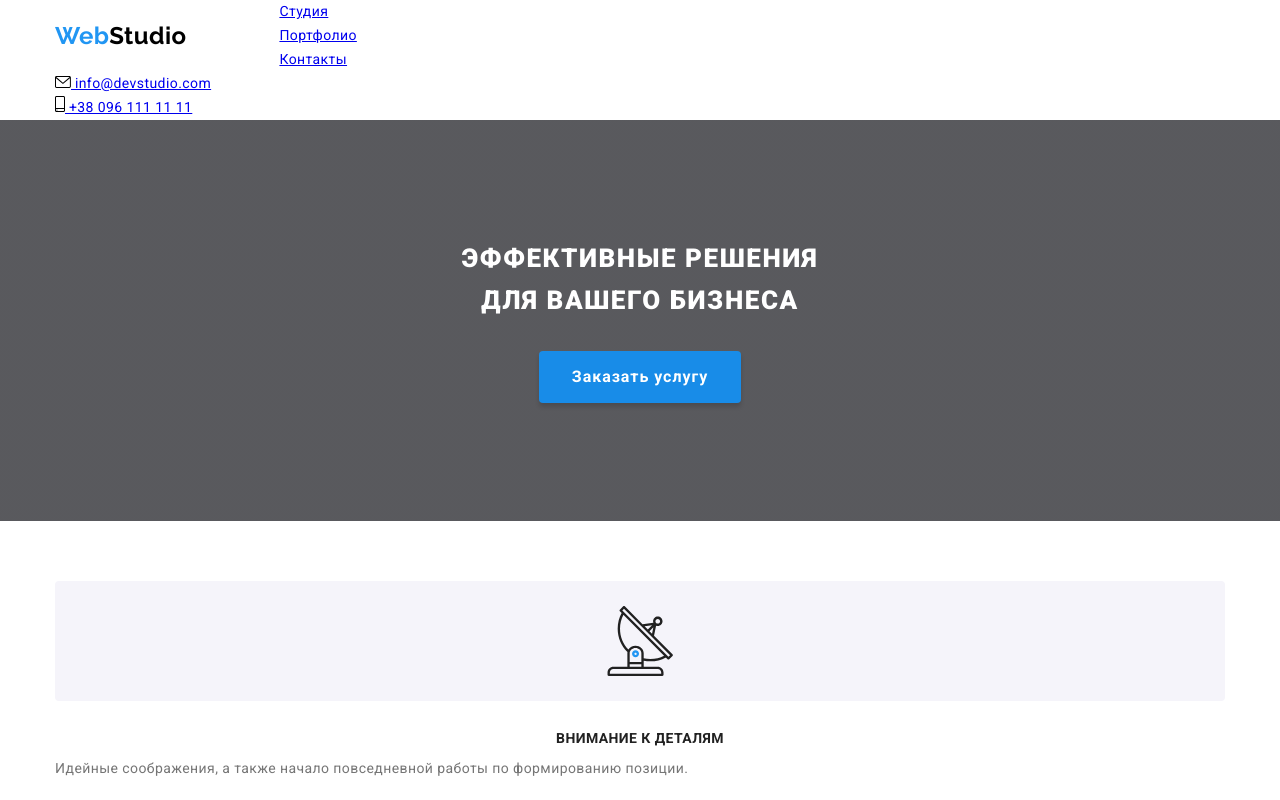
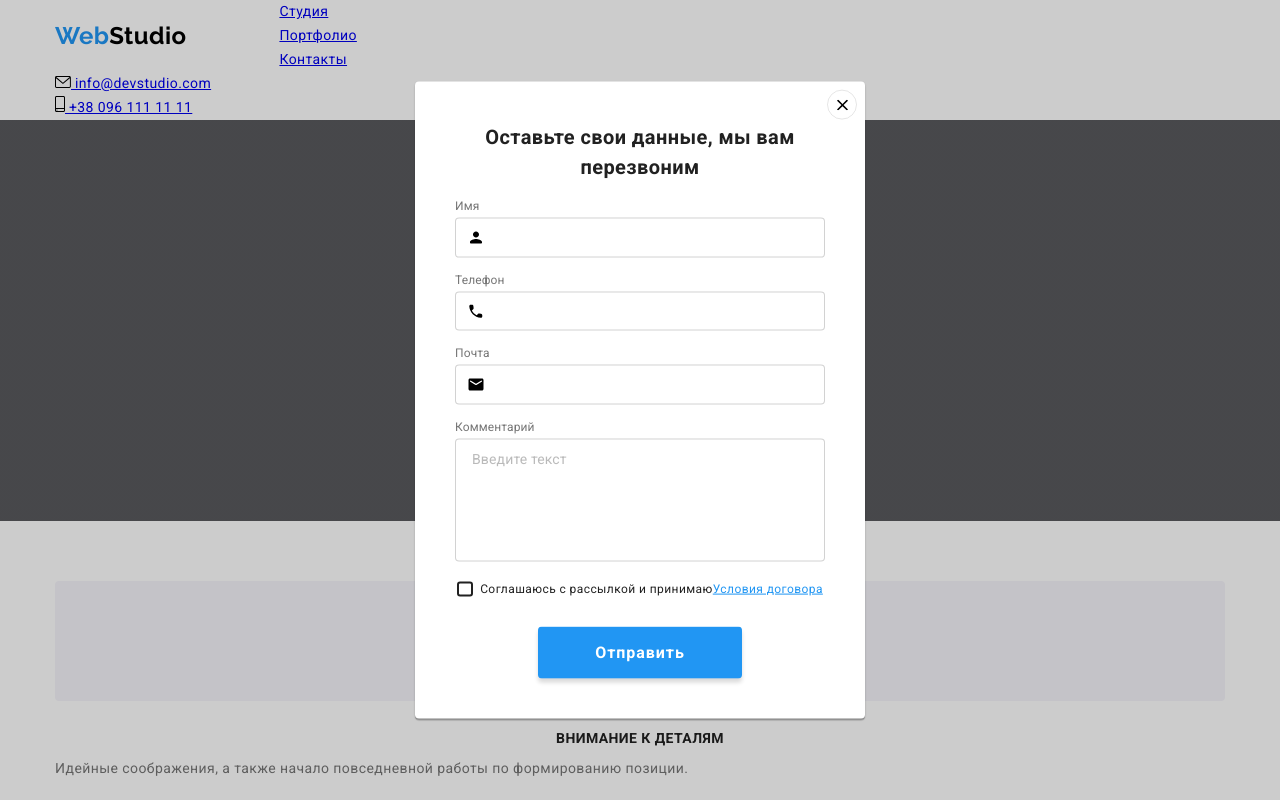
Before and after one commit to Zmei55/goit-markup-hw-08, a plain HTML site: page index.html in a window 1280 px wide. Both pictures are taken after a click on the button "Заказать услугу". Shown: the top 800 px of the page. Drawn offline with nearby package versions, Linux system fonts and the light colour scheme.

Commit message:
sass modal form

```diff
--- a/index.html
+++ b/index.html
@@ -629,7 +629,7 @@
             <a class="form__policy" href=""> Условия договора</a>
           </label>
 
-          <button class="button form__button" type="submit">Отправить</button>
+          <button class="button button--form" type="submit">Отправить</button>
         </form>
 
         <button class="modal__button" type="button" data-modal-close>
--- a/sass/components/common/_button.scss
+++ b/sass/components/common/_button.scss
@@ -31,3 +31,12 @@
   margin-right: auto;
   margin-left: auto;
 }
+
+.button--form {
+  display: block;
+  padding: 10px 56px;
+  letter-spacing: 0.06em;
+
+  margin-right: auto;
+  margin-left: auto;
+}
--- /dev/null
+++ b/sass/components/index/_form.scss
@@ -0,0 +1,124 @@
+.form__title {
+  font-weight: bold;
+  font-size: 20px;
+  line-height: 1.5;
+  text-align: center;
+
+  margin-bottom: 12px;
+}
+
+.form__date {
+  margin-bottom: 20px;
+}
+
+.form__field:not(:last-child) {
+  margin-bottom: 10px;
+}
+
+.form__label {
+  color: $second-theme-color;
+  font-size: 12px;
+  line-height: 1.17;
+  letter-spacing: 0.01em;
+
+  margin-bottom: 4px;
+}
+
+.form__box {
+  position: relative;
+  display: block;
+}
+
+.form__input {
+  width: 100%;
+  padding: 12px;
+  padding-left: 42px;
+
+  @include bordered(rgba(33, 33, 33, 0.2));
+  border-radius: 4px;
+
+  transition: border-color 250ms $timing-function;
+
+  &:focus {
+    outline: none;
+    border-color: $accent-theme;
+  }
+}
+
+.form__icon {
+  position: absolute;
+  top: 50%;
+  left: 12px;
+  transform: translateY(-50%);
+
+  width: 18px;
+  height: 18px;
+
+  transition: fill 250ms $timing-function;
+
+  .form__input:focus + & {
+    fill: $accent-theme;
+  }
+}
+
+.form__comment {
+  display: block;
+  width: 100%;
+  padding: 12px 16px;
+
+  resize: none;
+
+  @include bordered(rgba(33, 33, 33, 0.2));
+  border-radius: 4px;
+
+  &:focus {
+    outline: none;
+    border-color: $accent-theme;
+  }
+
+  &::placeholder {
+    font-size: 14px;
+    line-height: 1.14;
+    letter-spacing: 0.01em;
+
+    color: rgba(117, 117, 117, 0.5);
+  }
+}
+
+.form__check {
+  @extend %centeredFlex;
+  font-size: 12px;
+  line-height: 1.17;
+  text-align: center;
+
+  margin-bottom: 30px;
+
+  cursor: pointer;
+}
+
+.form__checkbox {
+  @extend %visually-hidden;
+}
+
+.form__check-icon {
+  display: inline-block;
+  width: 16px;
+  height: 15px;
+  margin-right: 7px;
+
+  border: 2px solid $first-theme-color;
+  border-radius: 3px;
+
+  .form__checkbox:checked + & {
+    background-color: $accent-theme;
+    background-image: url(../images/check.svg);
+    background-size: contain;
+    background-origin: border-box;
+
+    border-color: transparent;
+  }
+}
+
+.form__policy {
+  color: $accent-theme;
+}
--- /dev/null
+++ b/sass/components/index/_modal.scss
@@ -0,0 +1,61 @@
+.backdrop {
+  position: fixed;
+
+  top: 0;
+  left: 0;
+  width: 100%;
+  height: 100%;
+  background-color: rgba(0, 0, 0, 0.2);
+  opacity: 1;
+
+  transition: opacity 250ms $timing-function;
+}
+
+.backdrop.is-hidden {
+  opacity: 0;
+  pointer-events: none;
+}
+
+.modal {
+  position: absolute;
+  top: 50%;
+  left: 50%;
+  transform: translate(-50%, -50%) scale(1);
+
+  width: 450px;
+  padding: 40px;
+
+  background-color: $light-theme-color;
+  box-shadow: 0px 1px 3px rgba(0, 0, 0, 0.12), 0px 1px 1px rgba(0, 0, 0, 0.14),
+    0px 2px 1px rgba(0, 0, 0, 0.2);
+  border-radius: 4px;
+
+  transition: transform 250ms $timing-function;
+
+  .backdrop.is-hidden & {
+    transform: translate(-50%, -50%) scale(1.5);
+  }
+}
+
+.modal__button {
+  position: absolute;
+  top: 8px;
+  right: 8px;
+
+  @extend %centeredFlex;
+  width: 30px;
+  height: 30px;
+
+  @include bordered(rgba(0, 0, 0, 0.1));
+  border-radius: 50%;
+  background-color: transparent;
+
+  transition: fill 250ms $timing-function;
+
+  cursor: pointer;
+
+  &:hover,
+  &:focus {
+    fill: $accent-theme;
+  }
+}
--- a/sass/main.scss
+++ b/sass/main.scss
@@ -20,3 +20,5 @@
 @import './components/index/clients';
 @import './components/index/page-footer';
 @import './components/index/subscribel';
+@import './components/index/modal';
+@import './components/index/form';
```
Also changed, not shown: portfolio.html (+1 -1 lines), css/main.css, css/main.min.css, 2 other files.
